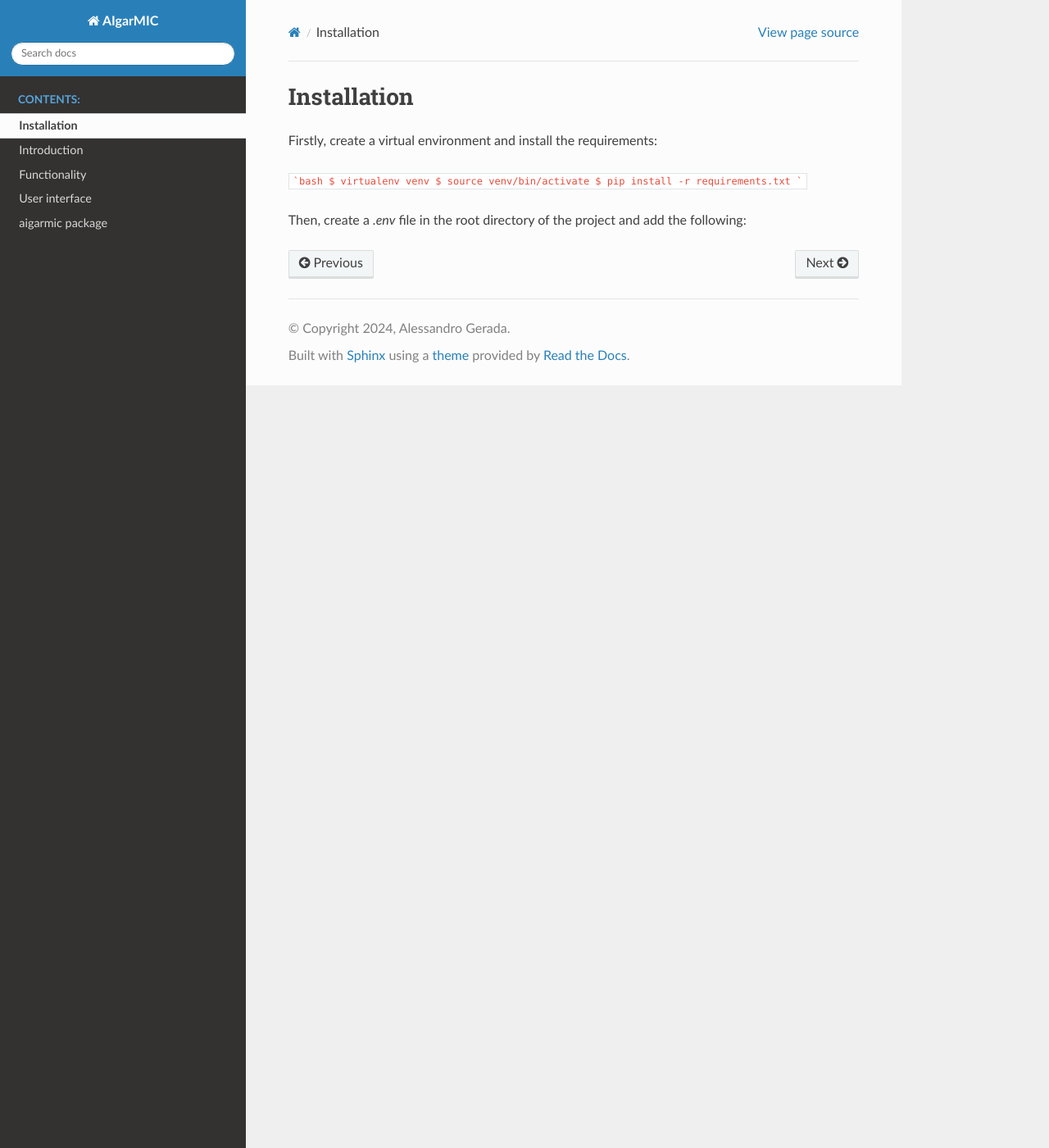
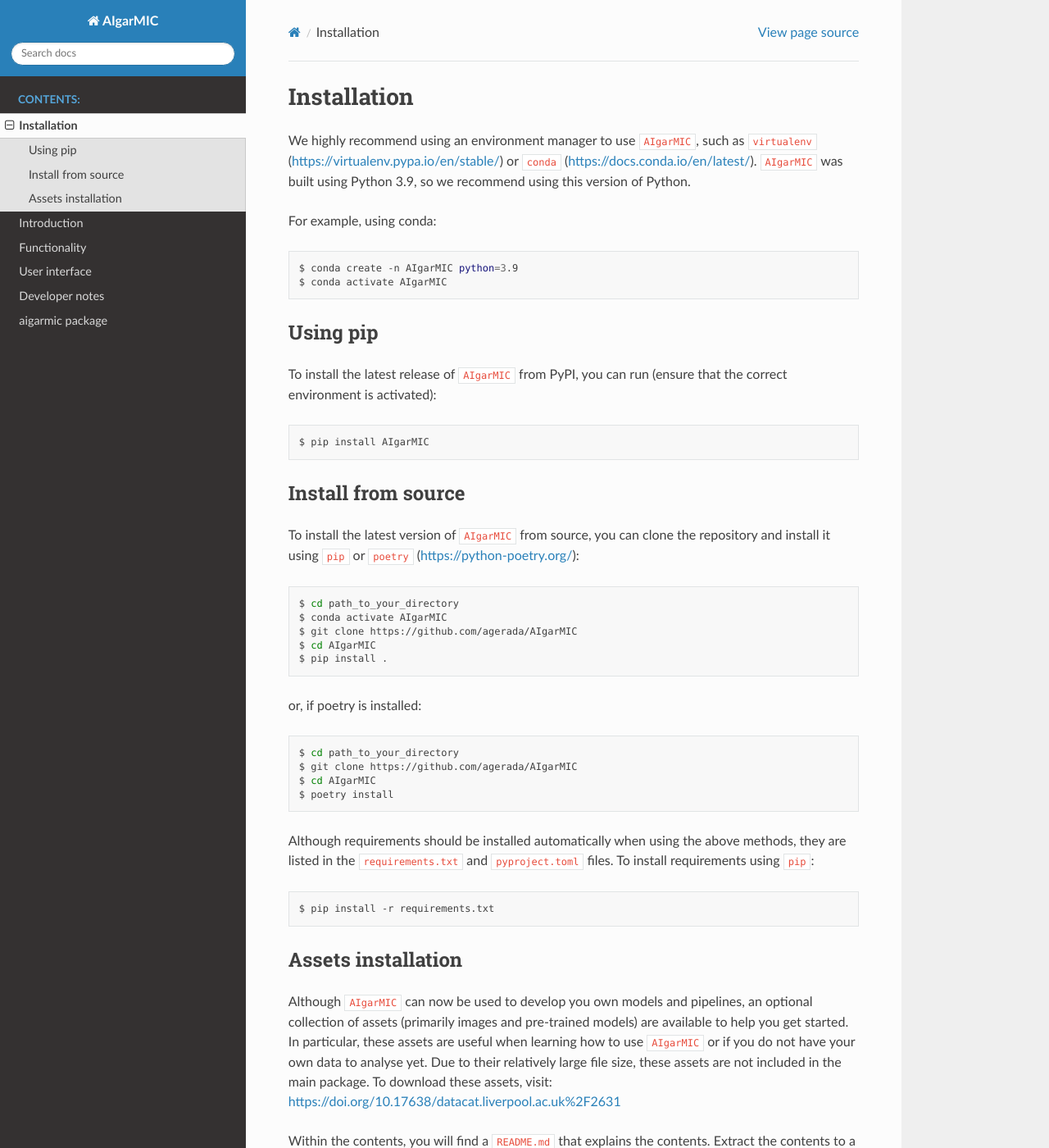
Before and after one commit to agerada/AIgarMIC, a Sphinx documentation site: the page built from docs/source/installation.rst, in a window 1280 px wide and 1400 px high. Shown: the whole window at 82% size. Built offline with Sphinx 7.4.7 and the Read the Docs theme 2.0.0, drawn with Linux system fonts in a browser that asks for light colours; some of the changed text lies outside the part shown.

Commit message:
Developer docs

````diff
--- a/docs/source/index.rst
+++ b/docs/source/index.rst
@@ -12,6 +12,7 @@
 
    installation
    introduction
+   developer
    modules
 
 Indices and tables
--- a/docs/source/installation.rst
+++ b/docs/source/installation.rst
@@ -1,12 +1,59 @@
 Installation
 ============
 
-Firstly, create a virtual environment and install the requirements:
+We highly recommend using an environment manager to use ``AIgarMIC``, such as ``virtualenv`` (https://virtualenv.pypa.io/en/stable/) or ``conda`` (https://docs.conda.io/en/latest/). ``AIgarMIC`` was built using Python 3.9, so we recommend using this version of Python.
 
-```bash
-$ virtualenv venv
-$ source venv/bin/activate
-$ pip install -r requirements.txt
-```
+For example, using conda:
 
-Then, create a `.env` file in the root directory of the project and add the following:
+.. code-block:: bash
+
+    $ conda create -n AIgarMIC python=3.9
+    $ conda activate AIgarMIC
+
+Using pip
+---------
+
+To install the latest release of ``AIgarMIC`` from PyPI, you can run (ensure that the correct environment is activated):
+
+.. code-block:: bash
+
+    $ pip install AIgarMIC
+
+.. _install-source:
+
+Install from source
+-------------------
+
+To install the latest version of ``AIgarMIC`` from source, you can clone the repository and install it using ``pip`` or ``poetry`` (https://python-poetry.org/):
+
+.. code-block:: bash
+
+    $ cd path_to_your_directory
+    $ conda activate AIgarMIC
+    $ git clone https://github.com/agerada/AIgarMIC
+    $ cd AIgarMIC
+    $ pip install .
+
+or, if poetry is installed:
+
+.. code-block:: bash
+
+    $ cd path_to_your_directory
+    $ git clone https://github.com/agerada/AIgarMIC
+    $ cd AIgarMIC
+    $ poetry install
+
+Although requirements should be installed automatically when using the above methods, they are listed in the ``requirements.txt`` and ``pyproject.toml`` files. To install requirements using ``pip``:
+
+.. code-block:: bash
+
+    $ pip install -r requirements.txt
+
+.. _install-assets:
+
+Assets installation
+-------------------
+
+Although ``AIgarMIC`` can now be used to develop you own models and pipelines, an optional collection of assets (primarily images and pre-trained models) are available to help you get started. In particular, these assets are useful when learning how to use ``AIgarMIC`` or if you do not have your own data to analyse yet. Due to their relatively large file size, these assets are not included in the main package. To download these assets, visit: https://doi.org/10.17638/datacat.liverpool.ac.uk%2F2631
+
+Within the contents, you will find a ``README.md`` that explains the contents. Extract the contents to a directory of your choice. If you are doing development work on ``AIgarMIC``, it is recommended to extract the contents to the root of the cloned repository.
````
Also changed, not shown: docs/source/developer.rst (added, +71 -0 lines), docs/source/introduction.rst (+5 -5 lines), 12 other files.
